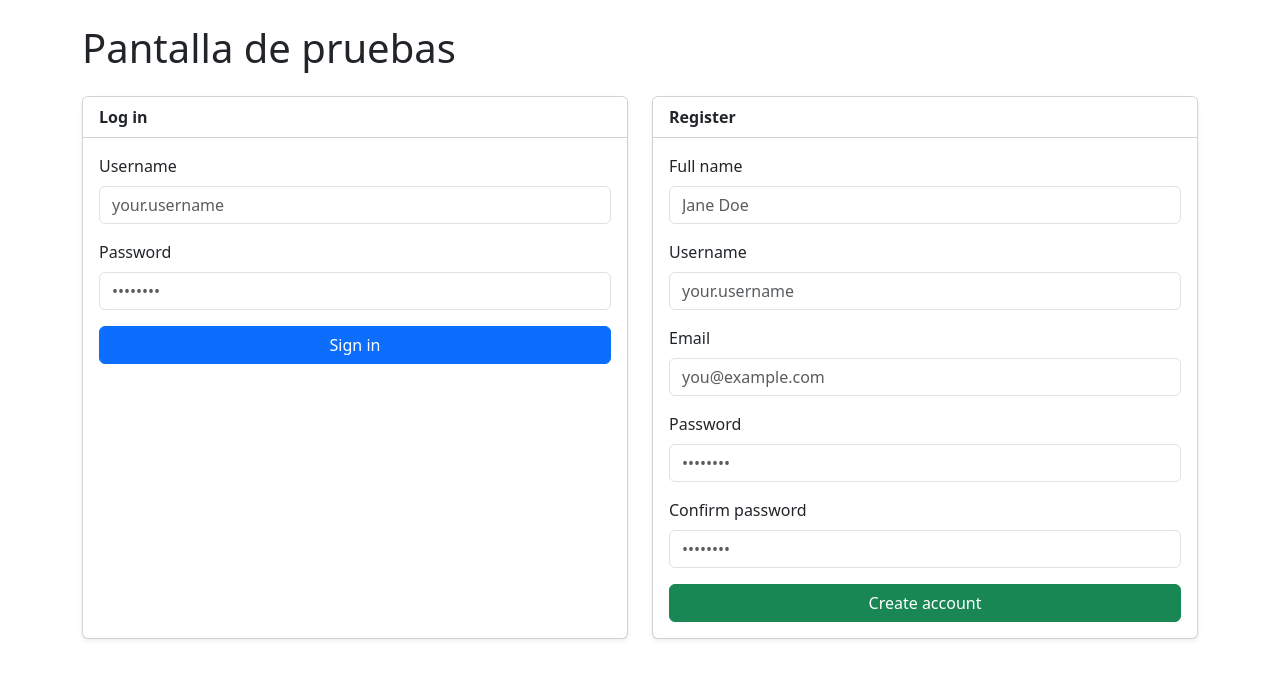
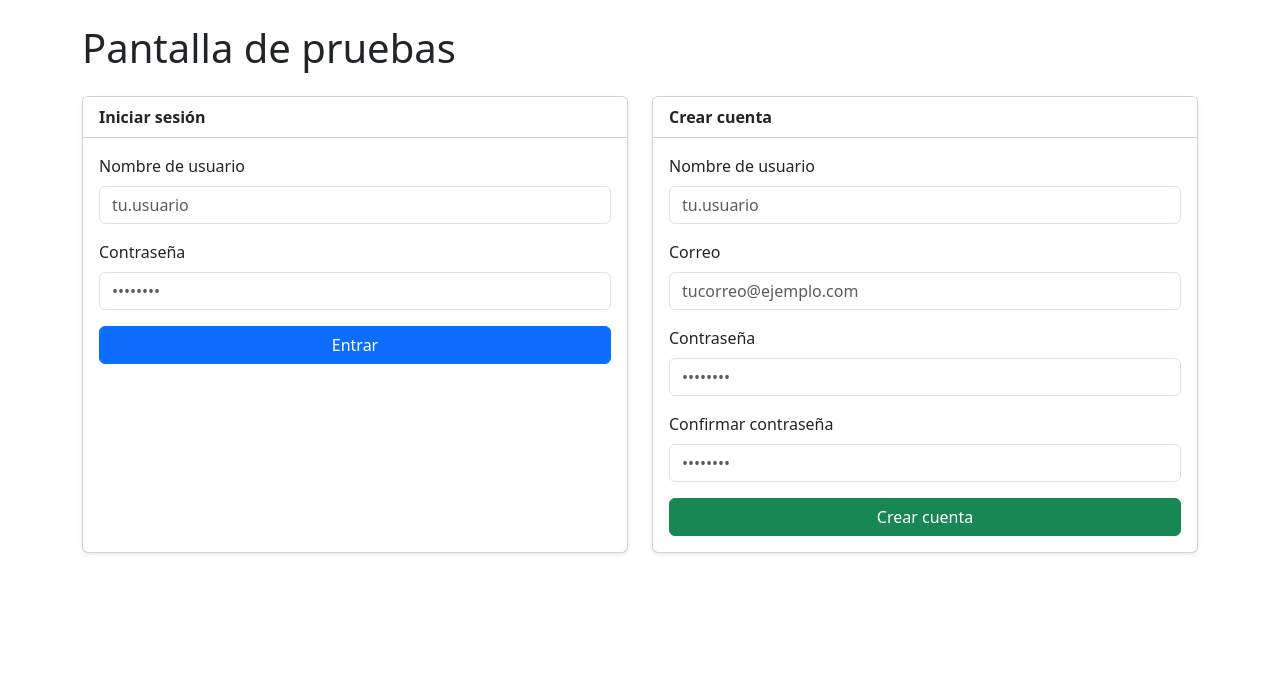
Before and after one commit to Dianroan/SimpleCode, a React (Vite) app in the folder frontend/: page / in a window 1280 px wide. Shown: the top 678 px of the page. Built offline with nearby package versions, Linux system fonts and the light colour scheme.

Commit message:
UI in spanish and code in english

```diff
--- a/frontend/src/modules/auth/hooks/useLoginForm.js
+++ b/frontend/src/modules/auth/hooks/useLoginForm.js
@@ -1,10 +1,13 @@
+// Mensajes en español; helpers de validate.js
 import { useState, useCallback } from "react";
-import { s, isUsername, requiredMsg, usernameMsg } from "@utils/validate.js";
+import { s, isUsername, requiredMsg as _req } from "@utils/validate.js";
 
 export default function useLoginForm({ onSubmit } = {}) {
   const [form, setForm] = useState({ username: "", password: "" });
   const [errors, setErrors] = useState({});
   const [submitting, setSubmitting] = useState(false);
+
+  const requiredMsg = (field) => `${field} es obligatorio.`;
 
   const setField = useCallback((name, value) => {
     setForm((f) => ({ ...f, [name]: value }));
@@ -21,10 +24,11 @@ export default function useLoginForm({ onSubmit } = {}) {
     const username = s(form.username);
     const password = s(form.password);
 
-    if (!username) er.username = requiredMsg("Username");
-    else if (!isUsername(username)) er.username = usernameMsg;
+    if (!username) er.username = requiredMsg("El nombre de usuario");
+    else if (!isUsername(username))
+      er.username = "Usa 3+ caracteres: letras, números, . _ -";
 
-    if (!password) er.password = requiredMsg("Password");
+    if (!password) er.password = requiredMsg("La contraseña");
 
     setErrors(er);
     return Object.keys(er).length === 0;
@@ -36,7 +40,6 @@ export default function useLoginForm({ onSubmit } = {}) {
       if (!validate()) return;
       try {
         setSubmitting(true);
-        // Normaliza antes de enviar (trim)
         const payload = {
           username: s(form.username),
           password: s(form.password),
--- a/frontend/src/modules/auth/hooks/useRegisterForm.js
+++ b/frontend/src/modules/auth/hooks/useRegisterForm.js
@@ -1,19 +1,9 @@
+// Mensajes en español; sin "name"
 import { useState, useCallback } from "react";
-import {
-  s,
-  isEmail,
-  isUsername,
-  minLen,
-  requiredMsg,
-  minLenMsg,
-  usernameMsg,
-  emailMsg,
-  passwordMismatchMsg,
-} from "@utils/validate.js";
+import { s, isEmail, isUsername, minLen } from "@utils/validate.js";
 
 export default function useRegisterForm({ onSubmit } = {}) {
   const [form, setForm] = useState({
-    name: "",
     username: "",
     email: "",
     password: "",
@@ -21,6 +11,8 @@ export default function useRegisterForm({ onSubmit } = {}) {
   });
   const [errors, setErrors] = useState({});
   const [submitting, setSubmitting] = useState(false);
+
+  const required = (f) => `${f} es obligatorio.`;
 
   const setField = useCallback((name, value) => {
     setForm((f) => ({ ...f, [name]: value }));
@@ -34,26 +26,25 @@ export default function useRegisterForm({ onSubmit } = {}) {
 
   const validate = useCallback(() => {
     const er = {};
-    const name = s(form.name);
     const username = s(form.username);
     const email = s(form.email);
     const password = s(form.password);
     const confirm = s(form.confirm);
 
-    if (!name) er.name = requiredMsg("Full name");
+    if (!username) er.username = required("El nombre de usuario");
+    else if (!isUsername(username))
+      er.username = "Usa 3+ caracteres: letras, números, . _ -";
 
-    if (!username) er.username = requiredMsg("Username");
-    else if (!isUsername(username)) er.username = usernameMsg;
+    if (!email) er.email = required("El correo");
+    else if (!isEmail(email)) er.email = "Correo inválido.";
 
-    if (!email) er.email = requiredMsg("Email");
-    else if (!isEmail(email)) er.email = emailMsg;
+    if (!password) er.password = required("La contraseña");
+    else if (!minLen(password, 6))
+      er.password = "La contraseña debe tener al menos 6 caracteres.";
 
-    if (!password) er.password = requiredMsg("Password");
-    else if (!minLen(password, 6)) er.password = minLenMsg("Password", 6);
-
-    if (!confirm) er.confirm = requiredMsg("Confirm password");
+    if (!confirm) er.confirm = required("La confirmación");
     else if (password && confirm && password !== confirm)
-      er.confirm = passwordMismatchMsg;
+      er.confirm = "Las contraseñas no coinciden.";
 
     setErrors(er);
     return Object.keys(er).length === 0;
@@ -65,9 +56,7 @@ export default function useRegisterForm({ onSubmit } = {}) {
       if (!validate()) return;
       try {
         setSubmitting(true);
-        // Normaliza antes de enviar (trim)
         const payload = {
-          name: s(form.name),
           username: s(form.username),
           email: s(form.email),
           password: s(form.password),
--- a/frontend/src/modules/auth/organisms/LoginForm.jsx
+++ b/frontend/src/modules/auth/organisms/LoginForm.jsx
@@ -1,4 +1,3 @@
-// src/modules/auth/organisms/LoginForm.jsx
 import Card from "@ds/atoms/Card.jsx";
 import TextField from "@ds/molecules/TextField.jsx";
 import Button from "@ds/atoms/Button.jsx";
@@ -10,19 +9,19 @@ export default function LoginForm({ onSubmit }) {
   );
 
   return (
-    <Card title="Log in" className="h-100">
+    <Card title="Iniciar sesión" className="h-100">
       <form noValidate onSubmit={handleSubmit}>
         <TextField
           id="login-username"
-          label="Username"
+          label="Nombre de usuario"
           value={form.username}
           onChange={handleChange("username")}
-          placeholder="your.username"
+          placeholder="tu.usuario"
           error={errors.username}
         />
         <TextField
           id="login-password"
-          label="Password"
+          label="Contraseña"
           type="password"
           value={form.password}
           onChange={handleChange("password")}
@@ -30,7 +29,7 @@ export default function LoginForm({ onSubmit }) {
           error={errors.password}
         />
         <Button type="submit" className="w-100" disabled={submitting}>
-          {submitting ? "Signing in..." : "Sign in"}
+          {submitting ? "Entrando..." : "Entrar"}
         </Button>
       </form>
     </Card>
--- a/frontend/src/modules/auth/organisms/RegisterForm.jsx
+++ b/frontend/src/modules/auth/organisms/RegisterForm.jsx
@@ -1,4 +1,3 @@
-// src/modules/auth/organisms/RegisterForm.jsx
 import Card from "@ds/atoms/Card.jsx";
 import TextField from "@ds/molecules/TextField.jsx";
 import Button from "@ds/atoms/Button.jsx";
@@ -9,36 +8,28 @@ export default function RegisterForm({ onSubmit }) {
     useRegisterForm({ onSubmit });
 
   return (
-    <Card title="Register" className="h-100">
+    <Card title="Crear cuenta" className="h-100">
       <form noValidate onSubmit={handleSubmit}>
         <TextField
-          id="reg-name"
-          label="Full name"
-          value={form.name}
-          onChange={handleChange("name")}
-          placeholder="Jane Doe"
-          error={errors.name}
-        />
-        <TextField
           id="reg-username"
-          label="Username"
+          label="Nombre de usuario"
           value={form.username}
           onChange={handleChange("username")}
-          placeholder="your.username"
+          placeholder="tu.usuario"
           error={errors.username}
         />
         <TextField
           id="reg-email"
-          label="Email"
+          label="Correo"
           type="email"
           value={form.email}
           onChange={handleChange("email")}
-          placeholder="you@example.com"
+          placeholder="tucorreo@ejemplo.com"
           error={errors.email}
         />
         <TextField
           id="reg-password"
-          label="Password"
+          label="Contraseña"
           type="password"
           value={form.password}
           onChange={handleChange("password")}
@@ -47,7 +38,7 @@ export default function RegisterForm({ onSubmit }) {
         />
         <TextField
           id="reg-confirm"
-          label="Confirm password"
+          label="Confirmar contraseña"
           type="password"
           value={form.confirm}
           onChange={handleChange("confirm")}
@@ -60,7 +51,7 @@ export default function RegisterForm({ onSubmit }) {
           className="w-100"
           disabled={submitting}
         >
-          {submitting ? "Creating..." : "Create account"}
+          {submitting ? "Creando..." : "Crear cuenta"}
         </Button>
       </form>
     </Card>
```
